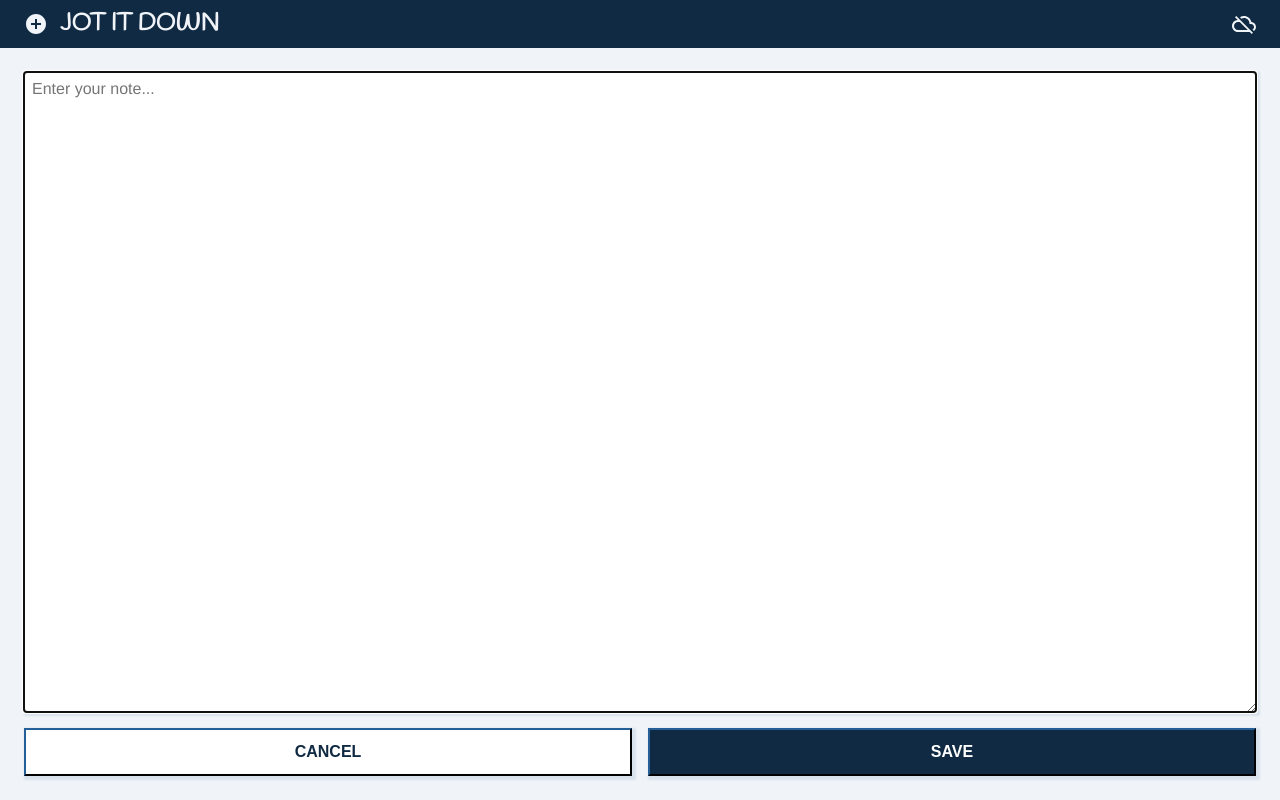
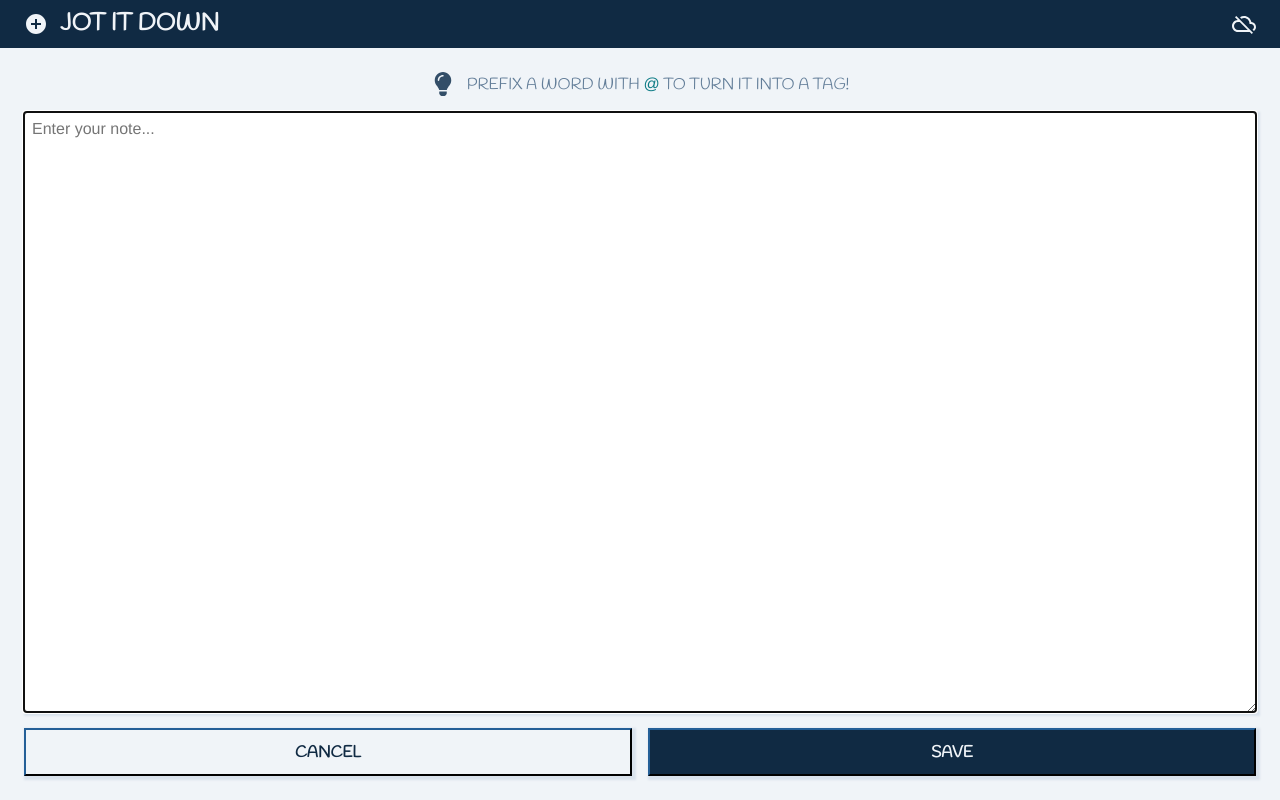
Before and after one commit to jamarob/jotter, a React (Create React App) app: page /add in a window 1280 px wide. Built offline with nearby package versions, Linux system fonts and the light colour scheme; no server answers.

Commit message:
Extract buttons from NoteForm and add Tip

```diff
--- /dev/null
+++ b/src/components/Button.js
@@ -0,0 +1,20 @@
+import React from 'react'
+import styled from 'styled-components'
+
+export default function Button(props) {
+  return <StyledButton {...props}>{props.children}</StyledButton>
+}
+
+const StyledButton = styled.button`
+  cursor: pointer;
+  box-shadow: var(--shadow);
+  border-color: var(--neutral-1);
+
+  text-transform: uppercase;
+  font-weight: bold;
+  font-family: Handlee;
+
+  color: ${props => (props.primary ? 'var(--neutral-10)' : 'var(--neutral-1)')};
+  background: ${props =>
+    props.primary ? 'var(--neutral-1)' : 'var(--neutral-10)'};
+`
--- a/src/components/NoteForm.js
+++ b/src/components/NoteForm.js
@@ -2,6 +2,8 @@ import React, { useState, useEffect } from 'react'
 import { useHistory } from 'react-router-dom'
 import styled from 'styled-components/macro'
 import PropTypes from 'prop-types'
+import Tip from './Tip'
+import Button from './Button'
 
 NoteForm.propTypes = {
   onSave: PropTypes.func.isRequired,
@@ -14,18 +16,19 @@ export default function NoteForm({ onSave, text }) {
   const history = useHistory()
   return (
     <StyledNoteForm>
+      <StyledTip>
+        Prefix a word with <Tagchar>@</Tagchar> to turn it into a tag!
+      </StyledTip>
       <textarea
         autoFocus
         placeholder="Enter your note..."
         onChange={event => setNoteText(event.target.value)}
         value={noteText}
       ></textarea>
-      <button className="cancel" onClick={handleCancel}>
-        Cancel
-      </button>
-      <button className="save" onClick={handleSave}>
-        Save
-      </button>
+      <Button onClick={handleCancel}>cancel</Button>
+      <Button primary onClick={handleSave}>
+        save
+      </Button>
     </StyledNoteForm>
   )
 
@@ -45,38 +48,28 @@ export default function NoteForm({ onSave, text }) {
 const StyledNoteForm = styled.main`
   display: grid;
   grid-template-columns: 1fr 1fr;
-  grid-template-rows: auto var(--size-7);
+  grid-template-rows: min-content auto var(--size-7);
   grid-template-areas:
-    'text text'
+    'tip tip'
+    'textarea textarea'
     'cancel save';
   gap: var(--size-4);
   margin: var(--size-5);
 
   textarea {
-    grid-area: text;
+    grid-area: textarea;
     padding: var(--size-2);
     border: none;
     box-shadow: var(--shadow);
     font-family: Helvetica Neue, Helvetica, Arial, sans-serif;
     color: var(--neutral-1);
   }
+`
+const StyledTip = styled(Tip)`
+  grid-area: tip;
+`
 
-  button {
-    cursor: pointer;
-    box-shadow: var(--shadow);
-    text-transform: uppercase;
-    font-weight: bold;
-  }
-
-  button.cancel {
-    color: var(--neutral-1);
-    border-color: var(--neutral-1);
-    background: white;
-  }
-
-  button.save {
-    color: white;
-    border-color: var(--neutral-1);
-    background: var(--neutral-1);
-  }
+const Tagchar = styled.span`
+  color: var(--primary-3);
+  font-family: Helvetica Neue, Helvetica, Arial, sans-serif;
 `
--- /dev/null
+++ b/src/components/Tip.js
@@ -0,0 +1,30 @@
+import React from 'react'
+import styled from 'styled-components/macro'
+import { FaLightbulb } from 'react-icons/fa'
+
+export default function Tip(props) {
+  return (
+    <StyledTip className={props.className}>
+      <Lightbulb /> <TipText>{props.children}</TipText>
+    </StyledTip>
+  )
+}
+
+const StyledTip = styled.div`
+  display: flex;
+  align-items: center;
+  justify-content: center;
+`
+
+const TipText = styled.p`
+  font-family: Handlee;
+  text-transform: uppercase;
+  word-wrap: break-word;
+  color: var(--neutral-5);
+`
+
+const Lightbulb = styled(FaLightbulb)`
+  font-size: var(--size-5);
+  margin-right: var(--size-3);
+  color: var(--neutral-3);
+`
```
Also changed, not shown: 2 other files (tests, documents, lock files or other folders).
